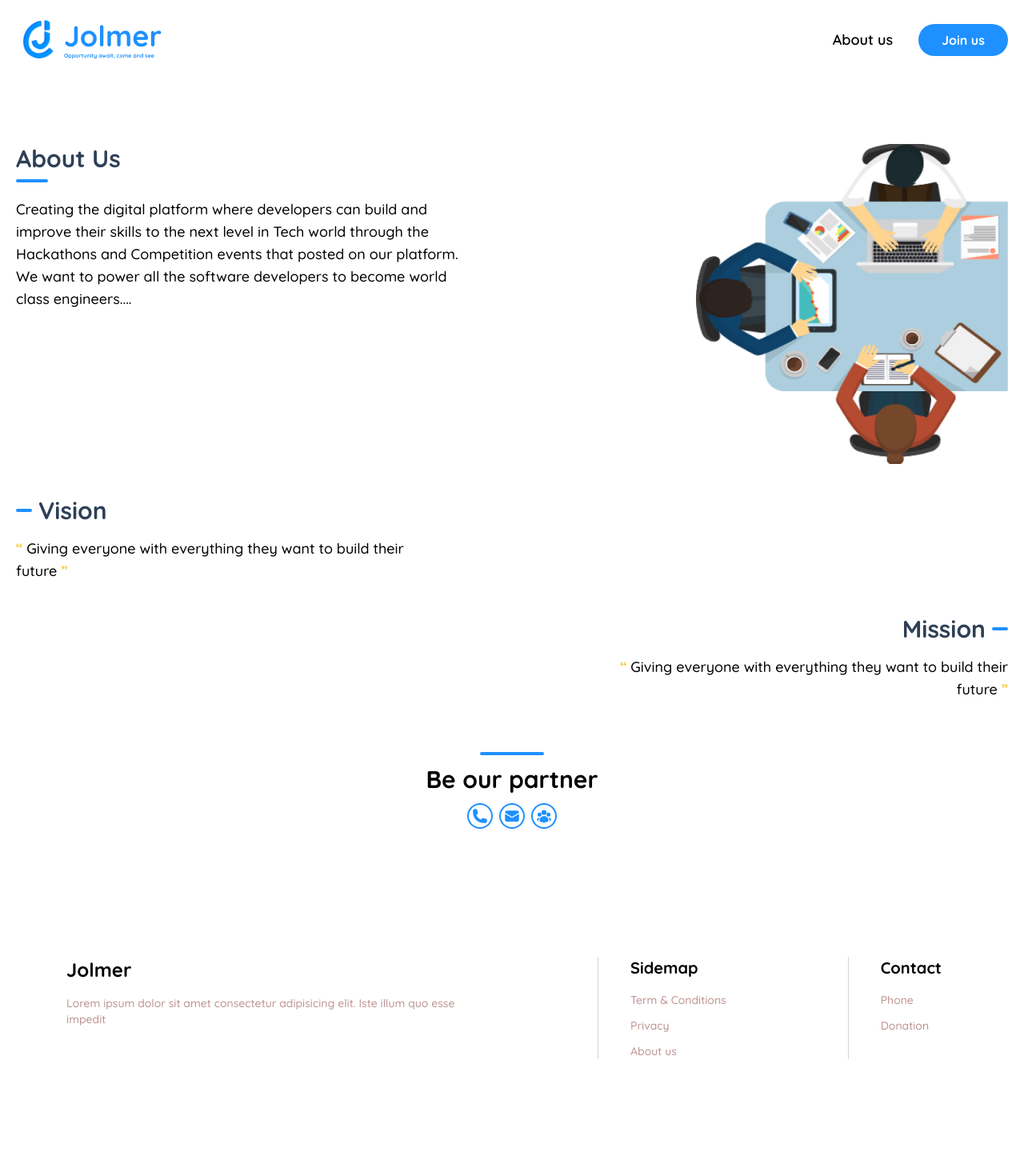
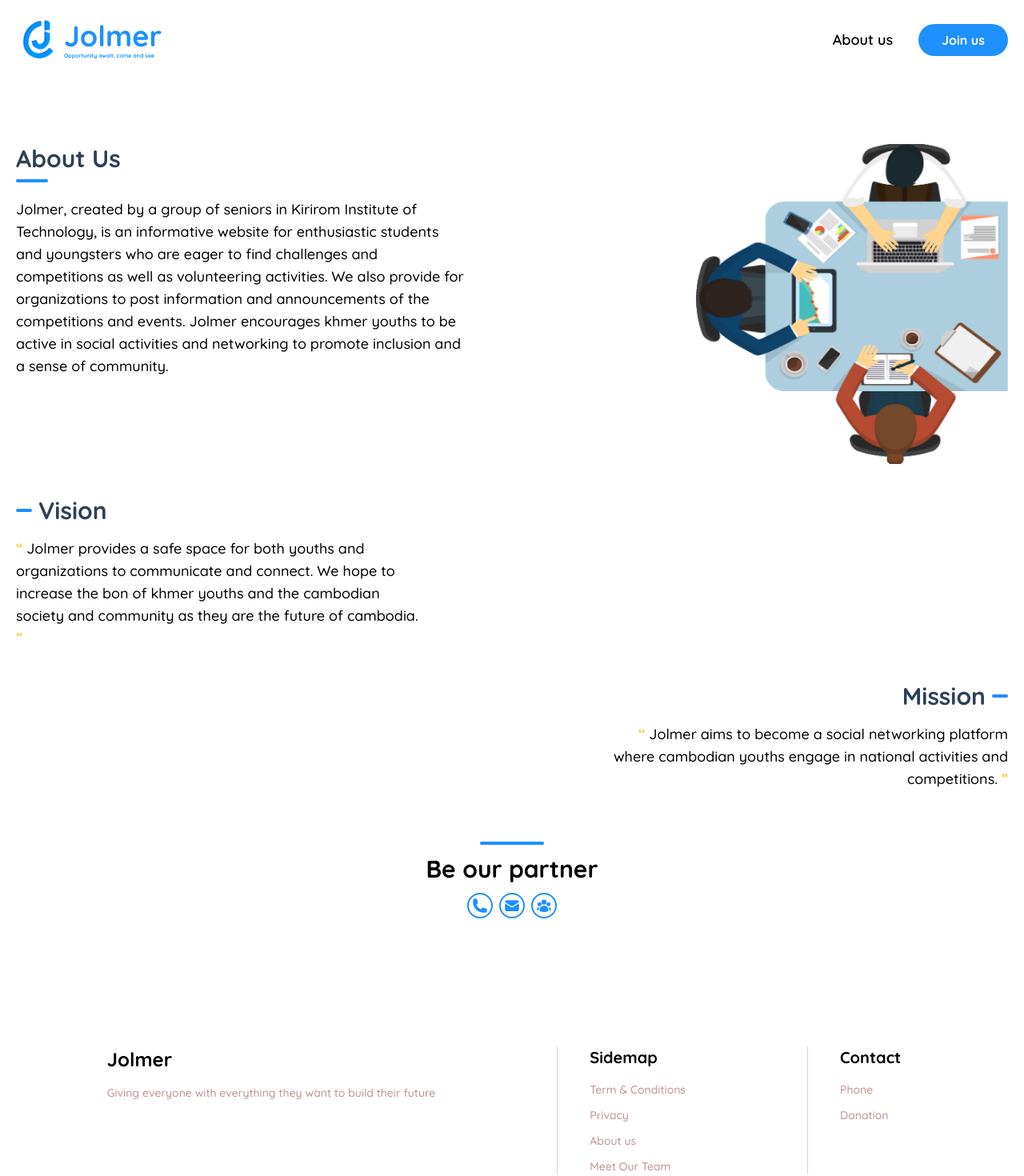
Before and after one commit to menglycheng/jolmer_frontend, a Next.js app: page /about in a window 1280 px wide. Shown: the top 1470 px of the page at 80% size. Before the commit the page ends 1364 px from the top, so only its background shows below. Built offline with nearby package versions, Linux system fonts and the light colour scheme; no server answers.

Commit message:
add footer and donation page

```diff
--- a/src/components/Footer.jsx
+++ b/src/components/Footer.jsx
@@ -11,8 +11,7 @@
               Jolmer
             </h3>
             <p className="text-primary-lowRed font-medium text-sm max-w-lg">
-              Lorem ipsum dolor sit amet consectetur adipisicing elit. Iste
-              illum quo esse impedit
+              Giving everyone with everything they want to build their future
             </p>
           </div>
           <div className="lg:px-10 md:px-5">
@@ -35,6 +34,12 @@
                 href="/about"
               >
                 About us
+              </Link>
+              <Link
+                className="hover:text-primary-blue hover:underline"
+                href="/meet-our-team"
+              >
+                Meet Our Team
               </Link>
             </div>
           </div>
--- a/src/pages/about.jsx
+++ b/src/pages/about.jsx
@@ -20,10 +20,13 @@
           </h1>
           <div className="h-[4px] rounded-full bg-primary-blue w-10 mt-2"></div>
           <p className="max-w-xl font-medium mt-5 text-sm md:text-base lg:text-lg">
-            Creating the digital platform where developers can build and improve
-            their skills to the next level in Tech world through the Hackathons
-            and Competition events that posted on our platform. We want to power
-            all the software developers to become world class engineers....
+            Jolmer, created by a group of seniors in Kirirom Institute of
+            Technology, is an informative website for enthusiastic students and
+            youngsters who are eager to find challenges and competitions as well
+            as volunteering activities. We also provide for organizations to
+            post information and announcements of the competitions and events.
+            Jolmer encourages khmer youths to be active in social activities and
+            networking to promote inclusion and a sense of community.
           </p>
         </div>
         <div className="hidden md:inline">
@@ -42,8 +45,10 @@
           </h1>
         </div>
         <p className="font-medium mt-4 max-w-xs text-sm md:max-w-lg md:text-base lg:text-lg">
-          <span className="text-primary-yellow font-bold">“</span> Giving
-          everyone with everything they want to build their future{" "}
+          <span className="text-primary-yellow font-bold">“</span> Jolmer
+          provides a safe space for both youths and organizations to communicate
+          and connect. We hope to increase the bon of khmer youths and the
+          cambodian society and community as they are the future of cambodia.{" "}
           <span className="text-primary-yellow font-bold">”</span>
         </p>
       </div>
@@ -57,8 +62,9 @@
         </div>
         <div className="flex items-center space-x-2 justify-end">
           <p className="font-medium mt-4 text-end max-w-xs md:max-w-lg text-sm md:text-base lg:text-lg ">
-            <span className="text-primary-yellow font-bold">“</span> Giving
-            everyone with everything they want to build their future{" "}
+            <span className="text-primary-yellow font-bold">“</span> Jolmer aims
+            to become a social networking platform where cambodian youths engage
+            in national activities and competitions.{" "}
             <span className="text-primary-yellow font-bold">”</span>
           </p>
         </div>
--- /dev/null
+++ b/src/pages/donation.jsx
@@ -0,0 +1,20 @@
+import React from "react";
+import ABA from "../../public/image/ABA.jpg";
+const donation = () => {
+  return (
+    <div className="flex flex-col justify-center items-center">
+      <div className=" text-center mx-auto max-w-2xl">
+        <h2 className="text-3xl font-bold tracking-tight text-gray-900 sm:text-4xl">
+          Donation
+        </h2>
+        <p className="mt-4 text-lg leading-8 text-gray-600">
+          We’re a dynamic group of individuals who are passionate about what we
+          do.
+        </p>
+      </div>
+      <img className="w-1/2" src={ABA.src} alt="" />
+    </div>
+  );
+};
+
+export default donation;
```
Also changed, not shown: public/image/aba.jpg (added).
